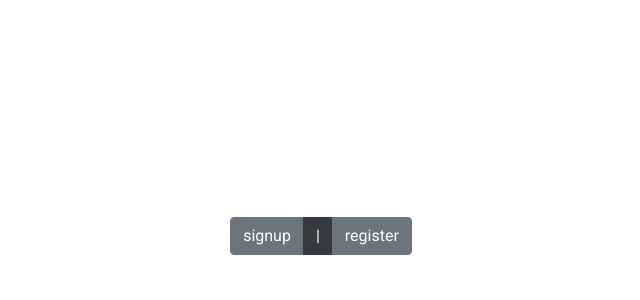
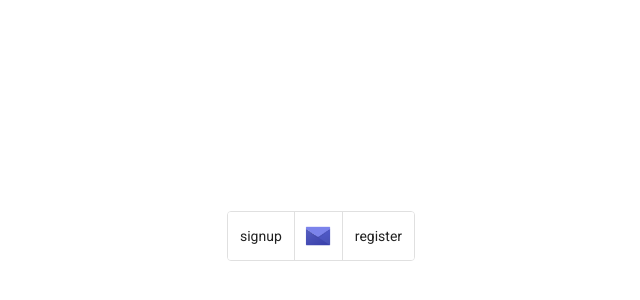
Before and after one commit to maxtrick-io/flyfeeds, an Angular app: page /flyfeeds in a window 1280 px wide. Shown: the part 464-764 px from the top of the page, without its empty margins (319-959 px from the left). Built offline with nearby package versions, Linux system fonts and the light colour scheme.

Commit message:
~changes

```diff
--- a/src/app/content/content.component.html
+++ b/src/app/content/content.component.html
@@ -1,14 +1,12 @@
 <div class="container h-100">
-  <div class="d-flex flex-column h-100">
-    <div class="h-75"></div>
-    <div class="h-25 d-flex justify-content-center align-items-center">
-      <div class="d-flex justify-content-center">
-        <div class="btn-group" role="group" aria-label="Basic example">
-          <button mat-flat-button type="button" class="btn btn-secondary" (click)="openDialog()">signup</button>
-          <button mat-flat-button type="button" class="btn btn-dark">|</button>
-          <button mat-flat-button type="button" class="btn btn-secondary">register</button>
-        </div>
-      </div>
+  <div class="content d-flex flex-column h-100">
+    <div class="content__home h-75"></div>
+    <div class="content__auth h-25 d-flex justify-content-center align-items-center">
+      <mat-button-toggle-group class="auth btn-group" role="group" aria-label="Basic example">
+        <mat-button-toggle mat-stroked-button type="button" class="auth__login" (click)="openDialog()">signup</mat-button-toggle>
+        <mat-button-toggle mat-stroked-button disabled type="button" class="auth__logo"></mat-button-toggle>
+        <mat-button-toggle mat-stroked-button type="button" class="auth__register">register</mat-button-toggle>
+      </mat-button-toggle-group>
     </div>
   </div>
 </div>
--- a/src/app/content/content.component.scss
+++ b/src/app/content/content.component.scss
@@ -0,0 +1,9 @@
+.auth{
+  &__logo{
+    background-image: url("~src/assets/icons/clones/mailbox.png");
+    background-size: 2em;
+    background-repeat: no-repeat;
+    background-position: center;
+    width: 48px;
+  }
+}
--- a/src/authentication/login/login.component.scss
+++ b/src/authentication/login/login.component.scss
@@ -1,5 +1,5 @@
 @import "src/assets/customCss/mod.palate";
-@import url('https://fonts.googleapis.com/css2?family=Comfortaa:wght@700&display=swap');
+@import url('https://fonts.googleapis.com/css2?family=Comfortaa:wght@600&display=swap');
 
 .login{
   &__head{
--- a/src/styles.scss
+++ b/src/styles.scss
@@ -37,3 +37,6 @@ $mailbox-theme: mat-light-theme((
 
 html, body { height: 100%; }
 body { margin: 0; font-family: Roboto, "Helvetica Neue", sans-serif; }
+* :focus{
+  outline: none!important;
+}
```
Also changed, not shown: src/app/app.module.ts (+6 -1 lines), src/assets/fonts/Comfortaa-VariableFont_wght.ttf (added).
